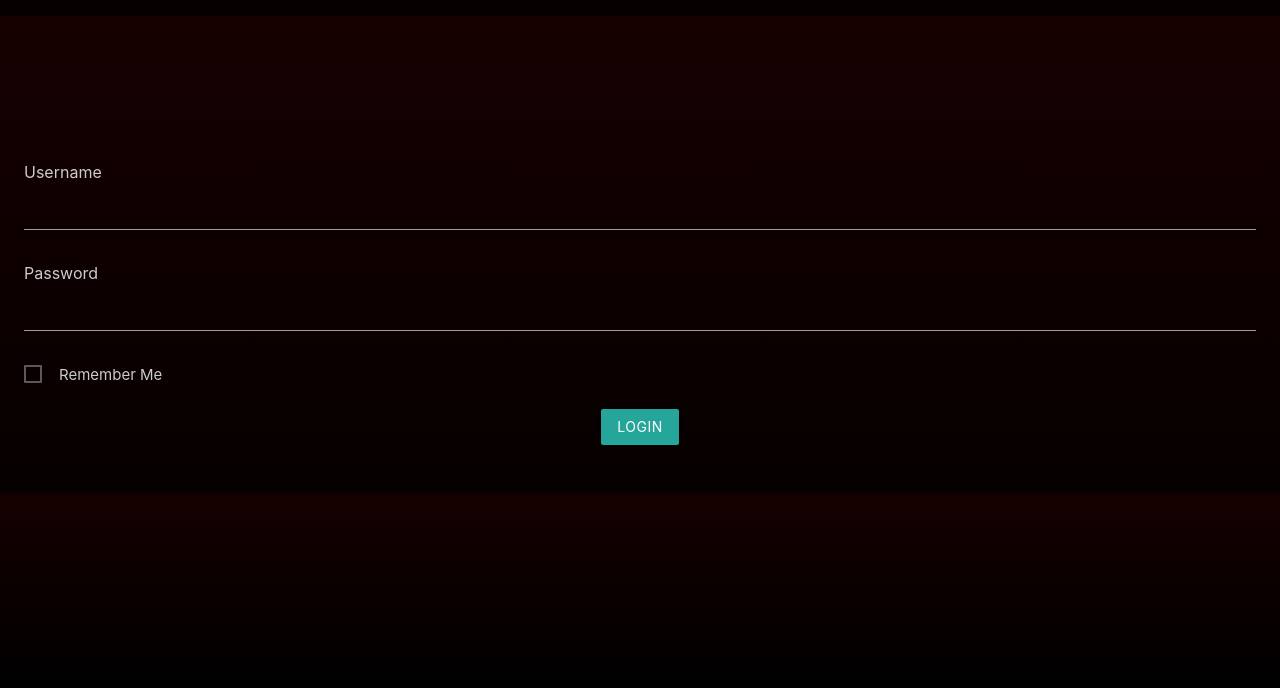
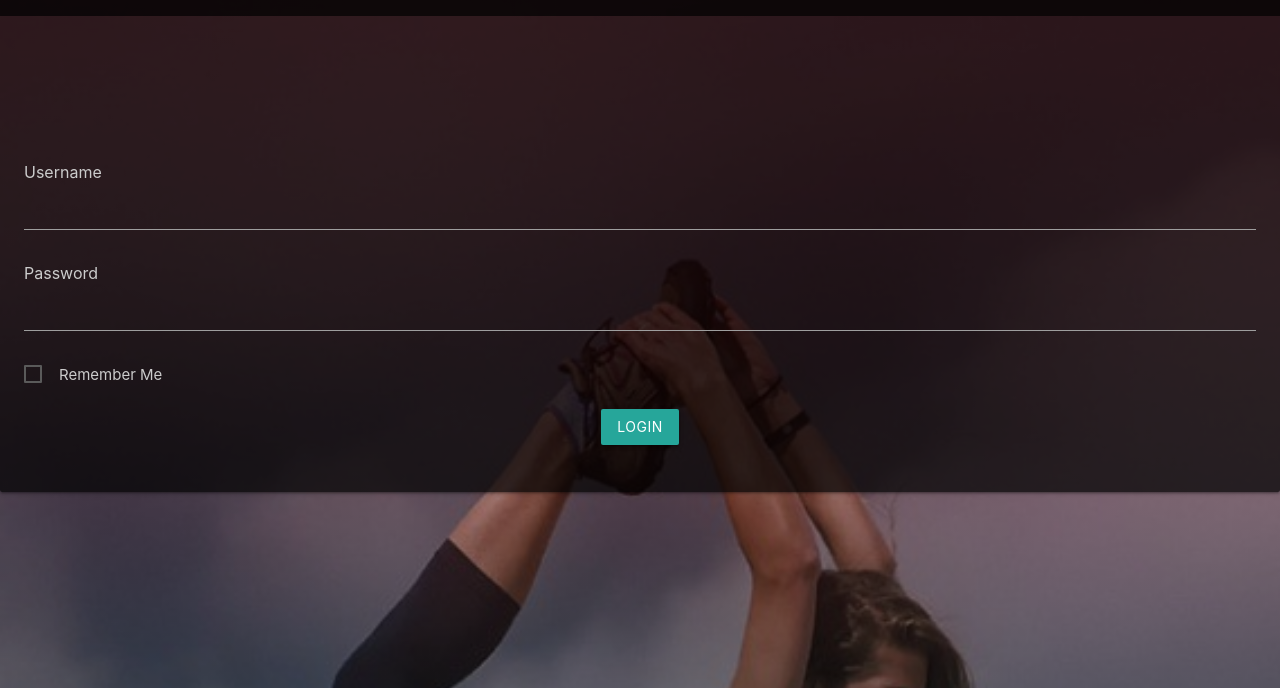
Before and after one commit to mahinjiwani/Project-2, a website: page public/login.html in a window 1280 px wide. Shown: the part 212-900 px from the top of the page. Drawn offline with nearby package versions, Linux system fonts and the light colour scheme.

Commit message:
Image file paths adjusted

```diff
--- a/public/css/login.css
+++ b/public/css/login.css
@@ -21,7 +21,7 @@ body{
     background-image: linear-gradient(
         rgba(255, 2, 2, 0.35),
         rgba(0, 0, 0, 0.45)
-    ), url("./photos/loginBG.jpg");
+    ), url("/images/loginBG.jpg");
     background-size: cover;
     background-repeat: no-repeat;
     color: #fff;
```
